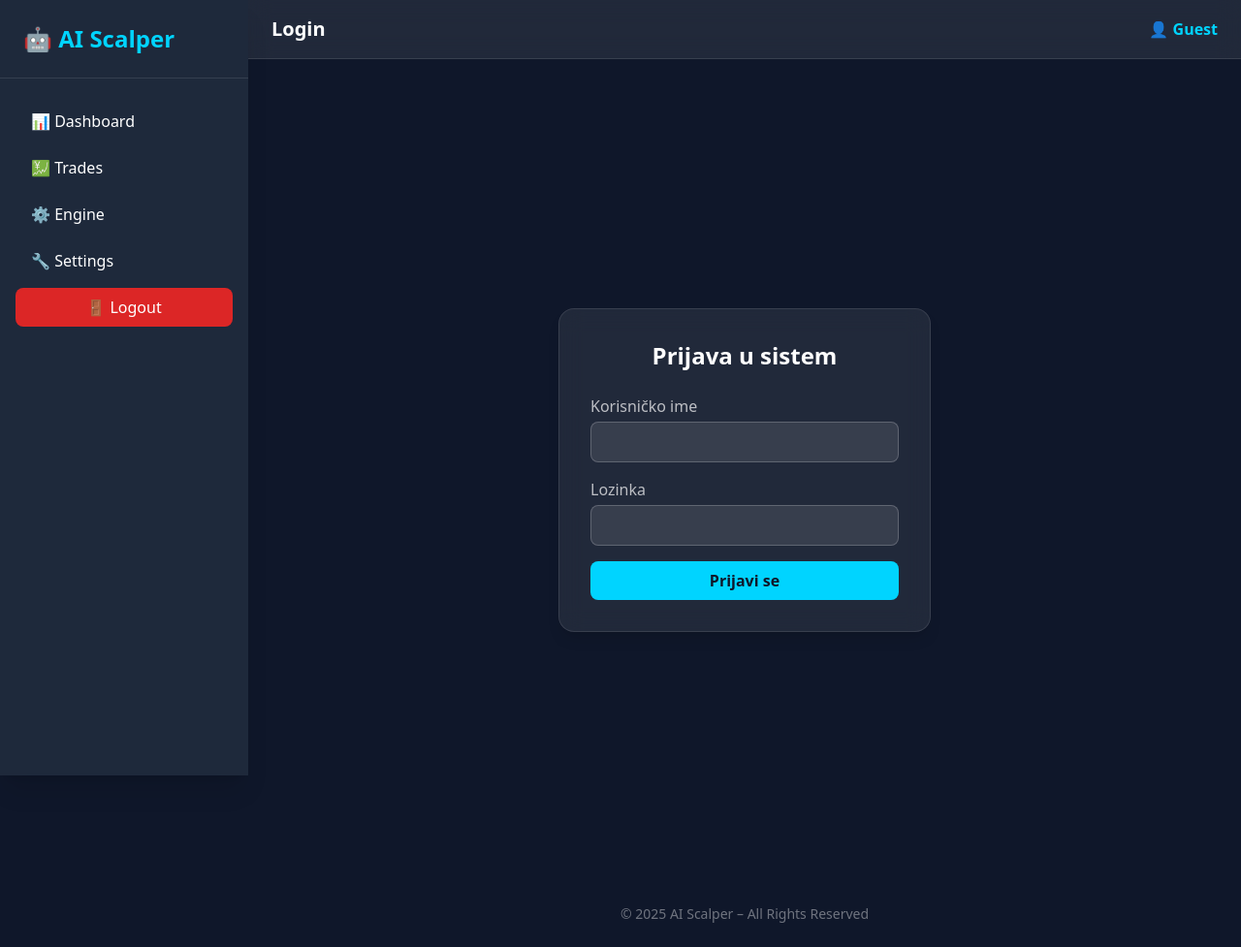
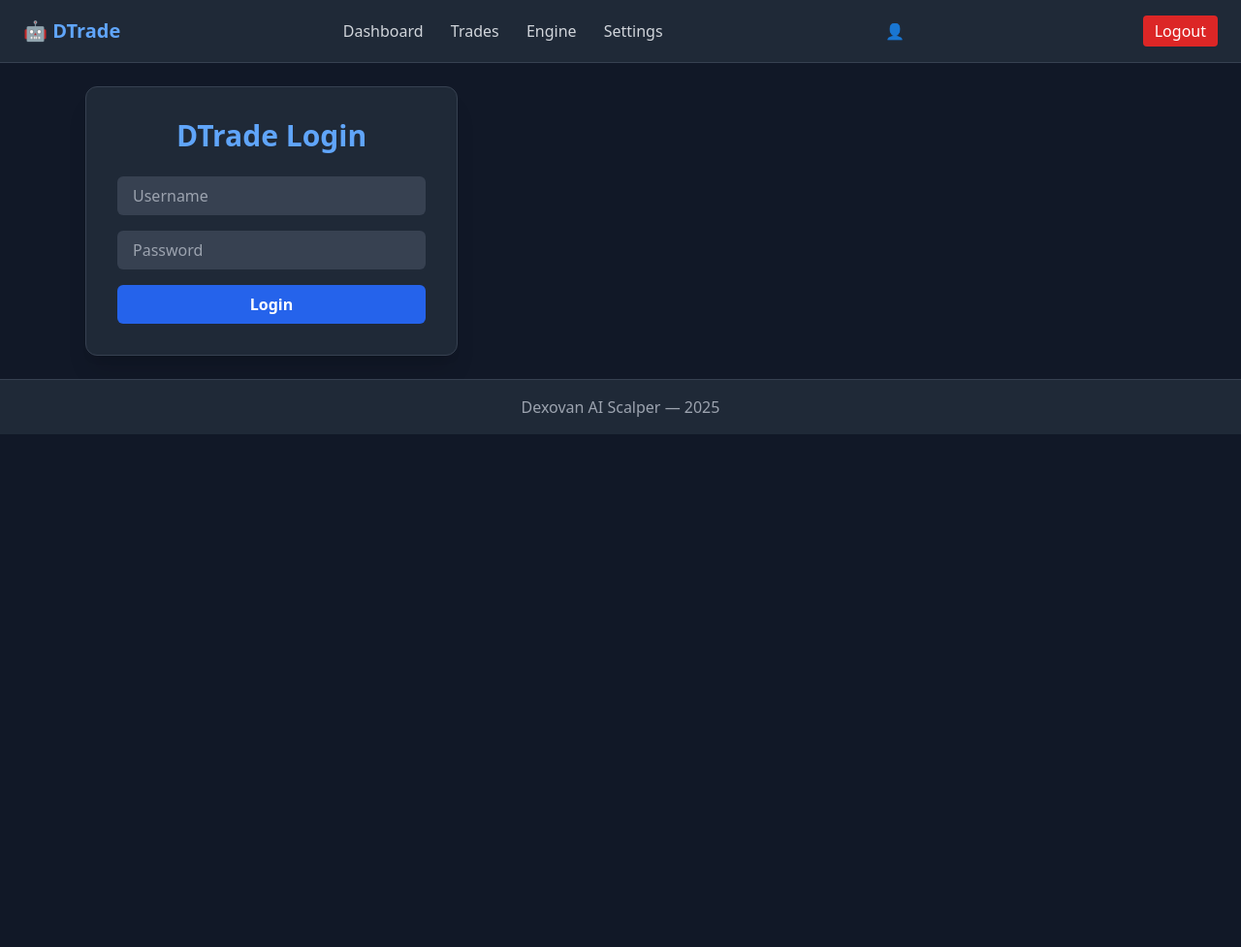
Before and after one commit to dexovan/scalper-base, a Node server app: page /login in a window 1280 px wide. Shown: the whole page at 97% size. After the commit the page ends 448 px from the top, so only its background shows below. Run offline with Node 20, Linux system fonts and the light colour scheme; some libraries are stand-ins or nearby versions.

Commit message:
Update dashboard.ejs and other files

```diff
--- a/web/views/layout.ejs
+++ b/web/views/layout.ejs
@@ -1,110 +1,43 @@
 <!DOCTYPE html>
-<html lang="sr">
+<html lang="en" class="bg-gray-900">
 <head>
     <meta charset="UTF-8" />
     <meta name="viewport" content="width=device-width, initial-scale=1.0" />
 
-    <title><%= title || "AI Scalper" %></title>
+    <title><%= title %> | Dexovan AI Scalper</title>
 
-    <!-- Tailwind CDN -->
     <script src="https://cdn.tailwindcss.com"></script>
+</head>
 
-    <!-- Custom Tailwind config -->
-    <script>
-        tailwind.config = {
-            theme: {
-                extend: {
-                    colors: {
-                        primary: "#00d4ff",
-                        darkbg: "#0f172a",
-                        darkpanel: "#1e293b",
-                    }
-                }
-            }
-        }
-    </script>
-
-    <!-- Custom styles -->
-    <style>
-        .glass {
-            background: rgba(255,255,255,0.08);
-            backdrop-filter: blur(12px);
-        }
-    </style>
-</head>
-<body class="bg-darkbg text-white">
-
-<!-- MOBILE SIDEBAR OVERLAY -->
-<div id="mobileOverlay" class="hidden fixed inset-0 bg-black/50 z-30"></div>
-
-<!-- SIDEBAR -->
-<aside id="sidebar"
-       class="fixed top-0 left-0 h-full w-64 bg-darkpanel shadow-xl z-40 transform -translate-x-full md:translate-x-0 transition-transform duration-300">
-
-    <div class="p-6 border-b border-white/10">
-        <h1 class="text-2xl font-bold text-primary flex items-center gap-2">
-            🤖 AI Scalper
-        </h1>
-    </div>
-
-    <nav class="mt-6 flex flex-col space-y-2 px-4">
-        <a href="/" class="px-4 py-2 rounded-lg hover:bg-white/10 transition">📊 Dashboard</a>
-        <a href="/trades" class="px-4 py-2 rounded-lg hover:bg-white/10 transition">💹 Trades</a>
-        <a href="/engine" class="px-4 py-2 rounded-lg hover:bg-white/10 transition">⚙️ Engine</a>
-        <a href="/settings" class="px-4 py-2 rounded-lg hover:bg-white/10 transition">🔧 Settings</a>
-
-        <a href="/logout"
-           class="px-4 py-2 mt-6 rounded-lg bg-red-600 text-center hover:bg-red-700 transition">
-            🚪 Logout
-        </a>
-    </nav>
-</aside>
-
-<!-- PAGE WRAPPER -->
-<div class="md:ml-64 transition-all">
+<body class="min-h-screen text-gray-100">
 
     <!-- HEADER -->
-    <header class="glass sticky top-0 z-20 flex items-center justify-between px-6 py-4 border-b border-white/10">
+    <header class="bg-gray-800 border-b border-gray-700 py-4 px-6 flex justify-between items-center">
+        <div class="text-xl font-bold text-blue-400">🤖 DTrade</div>
 
-        <!-- Mobile menu button -->
-        <button id="menuBtn" class="md:hidden text-2xl">
-            ☰
-        </button>
+        <nav class="space-x-6 hidden md:block">
+            <a href="/" class="text-gray-300 hover:text-white">Dashboard</a>
+            <a href="/trades" class="text-gray-300 hover:text-white">Trades</a>
+            <a href="/engine" class="text-gray-300 hover:text-white">Engine</a>
+            <a href="/settings" class="text-gray-300 hover:text-white">Settings</a>
+        </nav>
 
-        <h2 class="text-xl font-semibold"><%= title || "Dashboard" %></h2>
+        <div class="text-gray-300">👤 <%= user %></div>
 
-        <div class="flex items-center gap-3">
-            <span class="text-primary font-semibold">👤 <%= user || "Guest" %></span>
-        </div>
+        <a href="/logout" class="ml-4 px-3 py-1 rounded bg-red-600 hover:bg-red-500 text-white">
+            Logout
+        </a>
     </header>
 
-    <!-- MAIN CONTENT -->
-    <main class="p-6">
+    <!-- PAGE CONTENT -->
+    <main class="p-6 max-w-6xl mx-auto">
         <%- body %>
     </main>
 
     <!-- FOOTER -->
-    <footer class="text-center py-6 text-white/40 text-sm">
-        © <%= new Date().getFullYear() %> AI Scalper – All Rights Reserved
+    <footer class="bg-gray-800 border-t border-gray-700 py-4 text-center text-gray-400">
+        Dexovan AI Scalper — <%= new Date().getFullYear() %>
     </footer>
-</div>
-
-<!-- SCRIPT: mobile sidebar toggle -->
-<script>
-    const sidebar = document.getElementById("sidebar");
-    const overlay = document.getElementById("mobileOverlay");
-    const btn = document.getElementById("menuBtn");
-
-    btn?.addEventListener("click", () => {
-        sidebar.classList.toggle("-translate-x-full");
-        overlay.classList.toggle("hidden");
-    });
-
-    overlay?.addEventListener("click", () => {
-        sidebar.classList.add("-translate-x-full");
-        overlay.classList.add("hidden");
-    });
-</script>
 
 </body>
 </html>
--- a/web/views/login.ejs
+++ b/web/views/login.ejs
@@ -1,35 +1,48 @@
-<div class="min-h-screen flex items-center justify-center bg-darkbg px-4">
+<!DOCTYPE html>
+<html lang="en" class="h-full bg-gray-900">
+<head>
+    <meta charset="UTF-8" />
+    <meta name="viewport" content="width=device-width, initial-scale=1.0" />
+    <title>Dexovan Login</title>
 
-    <div class="w-full max-w-sm glass p-8 rounded-2xl shadow-lg border border-white/10">
+    <script src="https://cdn.tailwindcss.com"></script>
+</head>
 
-        <h2 class="text-2xl font-bold text-center mb-6">Prijava u sistem</h2>
+<body class="h-full flex items-center justify-center">
+
+    <div class="w-full max-w-sm bg-gray-800 p-8 rounded-xl shadow-xl border border-gray-700">
+
+        <h2 class="text-center text-3xl font-bold text-blue-400 mb-6">DTrade Login</h2>
 
         <% if (error) { %>
-        <div class="mb-4 text-red-400 text-center font-semibold">
-            <%= error %>
-        </div>
+            <p class="text-red-400 text-center mb-4"><%= error %></p>
         <% } %>
 
         <form method="POST" action="/login" class="space-y-4">
+            <input
+                type="text"
+                name="username"
+                placeholder="Username"
+                class="w-full px-4 py-2 rounded-md bg-gray-700 text-white focus:ring-2 focus:ring-blue-400"
+                required
+            />
 
-            <div>
-                <label class="block mb-1 text-white/70">Korisničko ime</label>
-                <input type="text" name="username" required
-                       class="w-full px-4 py-2 rounded-lg bg-white/10 border border-white/20 focus:border-primary outline-none">
-            </div>
+            <input
+                type="password"
+                name="password"
+                placeholder="Password"
+                class="w-full px-4 py-2 rounded-md bg-gray-700 text-white focus:ring-2 focus:ring-blue-400"
+                required
+            />
 
-            <div>
-                <label class="block mb-1 text-white/70">Lozinka</label>
-                <input type="password" name="password" required
-                       class="w-full px-4 py-2 rounded-lg bg-white/10 border border-white/20 focus:border-primary outline-none">
-            </div>
+            <button
+                type="submit"
+                class="w-full bg-blue-600 hover:bg-blue-500 py-2 rounded-md text-white font-semibold transition"
+            >
+                Login
+            </button>
+        </form>
+    </div>
 
-            <button type="submit"
-                    class="w-full py-2 mt-4 bg-primary rounded-lg text-darkbg font-bold hover:opacity-90 transition">
-                Prijavi se
-            </button>
-
-        </form>
-
-    </div>
-</div>
+</body>
+</html>
```
Also changed, not shown: web/views/dashboard.ejs (+38 -41 lines).
